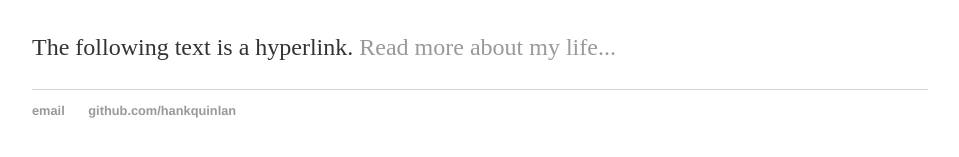
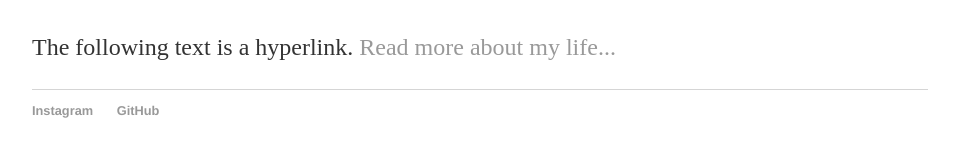
Before and after one commit to malejczuk/malejczuk.github.io, a Jekyll site: the page built from index.html, in a window 1280 px wide. Shown: the part 166-323 px from the top of the page, without its empty margins (160-1119 px from the left). Built offline with Jekyll 4.4.1, drawn with Linux system fonts in a browser that asks for light colours.

Commit message:
added links to my social

```diff
--- a/_layouts/default.html
+++ b/_layouts/default.html
@@ -21,8 +21,8 @@
 			</div><!-- /.container -->
 			<footer>
 	    		<ul>
-	        		<li><a href="mailto:hankquinlanhub@gmail.com">email</a></li>
-	        		<li><a href="https://github.com/hankquinlan">github.com/hankquinlan</a></li>
+	        		<li><a href="https://www.instagram.com/malejczuk/">Instagram</a></li>
+	        		<li><a href="https://github.com/malejczuk">GitHub</a></li>
 				</ul>
 			</footer>
 		</body>
```
